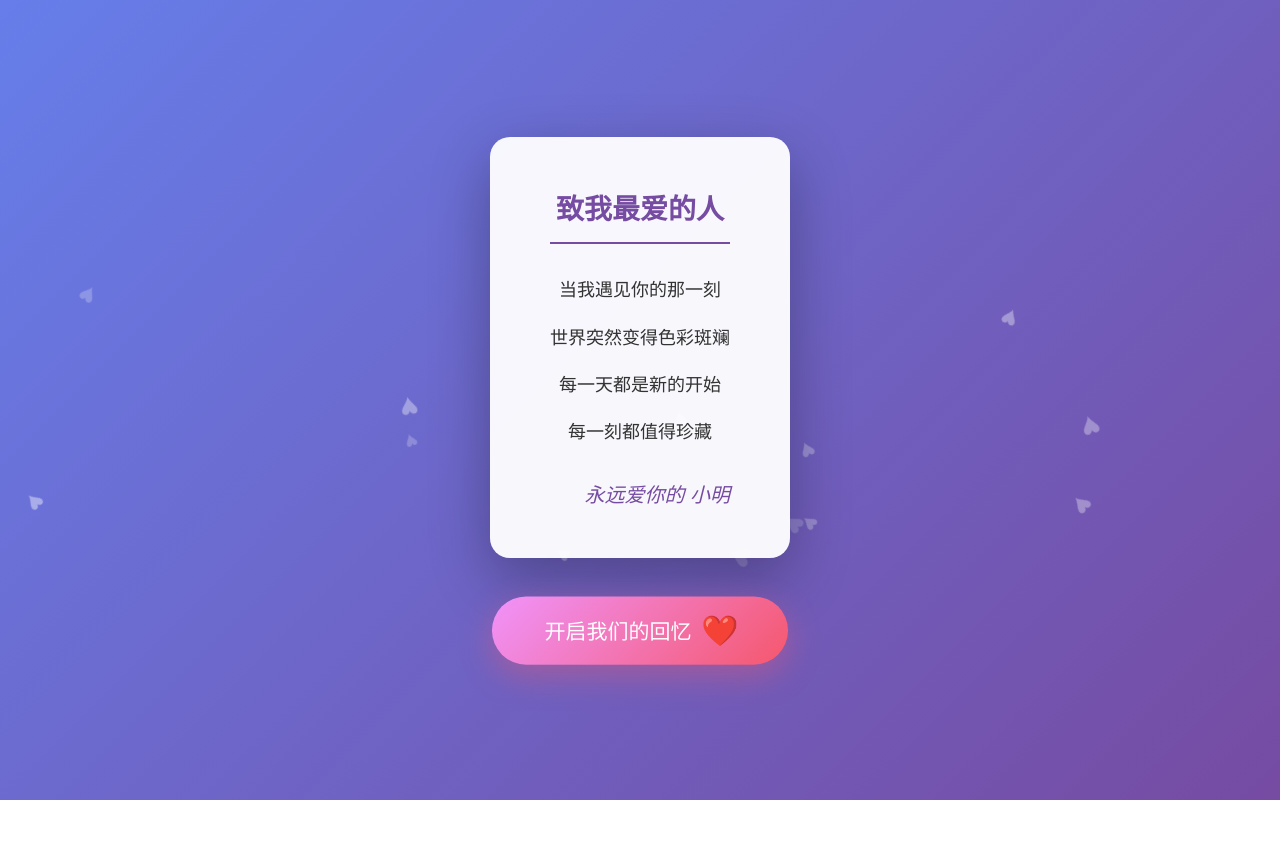
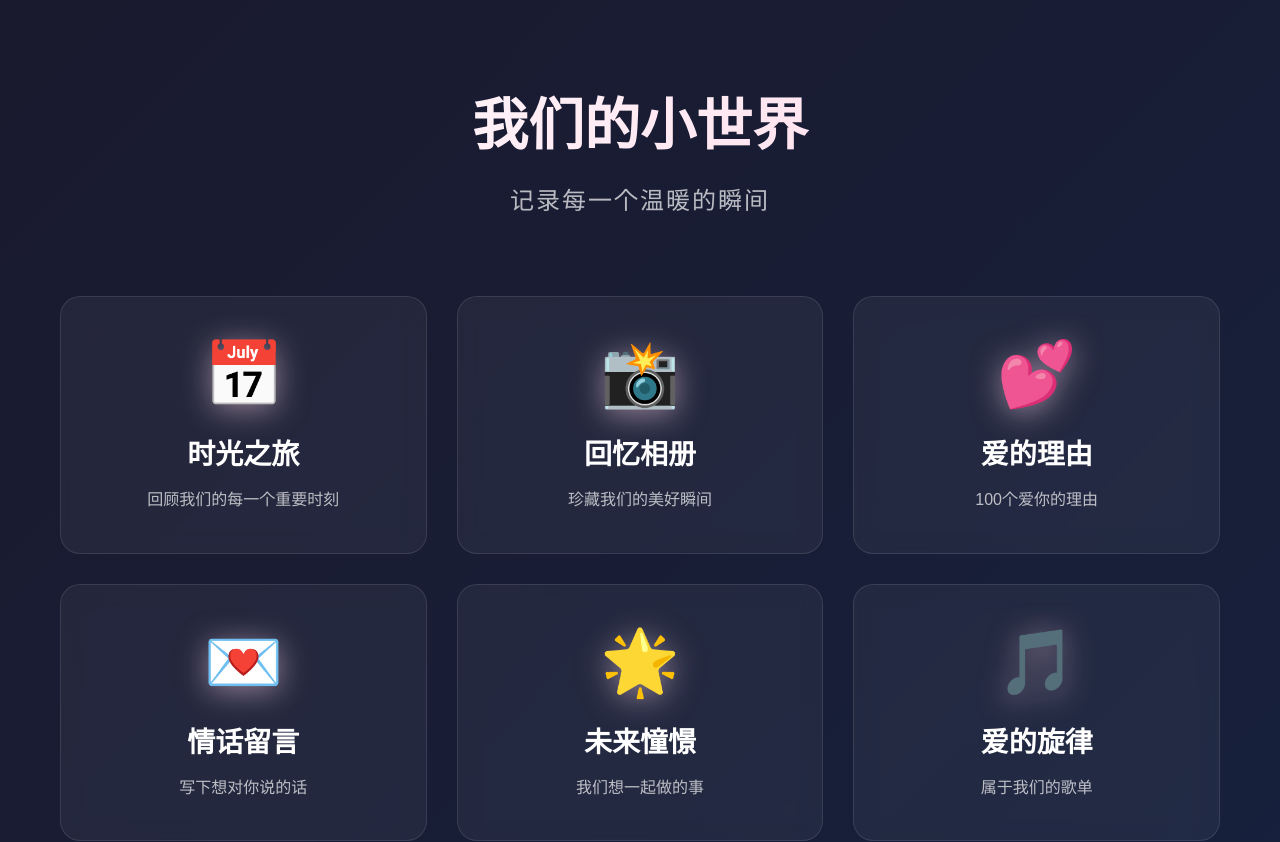
Before and after one commit to continuing2022/Love, a Vue app: page / in a window 1280 px wide. Shown: the top 842 px of the page. Before the commit the page ends 800 px from the top, so only its background shows below. Built offline with nearby package versions, Linux system fonts and the light colour scheme.

Commit message:
feature::100个爱你的理由

```diff
--- a/src/components/Home.vue
+++ b/src/components/Home.vue
@@ -1,36 +1,7 @@
 <template>
   <div class="home">
-    <!-- 欢迎屏幕 -->
-    <div v-if="showWelcome" class="welcome-screen">
-      <div class="welcome-content">
-        <div class="love-letter">
-          <div class="letter-header">致我最爱的人</div>
-          <div class="letter-body">
-            <p class="letter-line">当我遇见你的那一刻</p>
-            <p class="letter-line">世界突然变得色彩斑斓</p>
-            <p class="letter-line">每一天都是新的开始</p>
-            <p class="letter-line">每一刻都值得珍藏</p>
-          </div>
-          <div class="letter-signature">永远爱你的 {{ yourName }}</div>
-        </div>
-        <button class="enter-button" @click="enterSite">
-          <span class="button-text">开启我们的回忆</span>
-          <span class="button-icon">❤️</span>
-        </button>
-      </div>
-      <div class="floating-hearts">
-        <div
-          v-for="i in 15"
-          :key="i"
-          class="floating-heart"
-          :style="getHeartStyle(i)"
-        >
-          ♥
-        </div>
-      </div>
-    </div>
     <!-- 主导航页面 -->
-    <div v-if="!showWelcome" class="main-nav">
+    <div class="main-nav">
       <div class="nav-header">
         <h1 class="site-title">我们的小世界</h1>
         <p class="site-subtitle">记录每一个温暖的瞬间</p>
@@ -103,6 +74,8 @@
         <button class="modal-button" @click="closeModal">好的</button>
       </div>
     </div>
+
+    <!-- 爱的理由组件 -->
     <ReasonLove ref="loveRef" />
   </div>
 </template>
@@ -111,13 +84,12 @@
 import { ref, computed } from "vue";
 import { useRouter } from "vue-router";
 import ReasonLove from "./ReasonLove.vue";
-const router = useRouter(); //路由
+
+const router = useRouter();
 const loveRef = ref(null);
 
-const yourName = ref("小明"); // 修改为你的名字
 const startDate = new Date("2024-01-01"); // 修改为你们在一起的日期
 
-const showWelcome = ref(true);
 const showComingSoonModal = ref(false);
 const comingSoonFeature = ref("");
 
@@ -129,14 +101,8 @@ const daysCount = computed(() => {
   return diffDays;
 });
 
-// 进入网站
-const enterSite = () => {
-  showWelcome.value = false;
-};
-
 // 前往时间轴
 const goToTimeline = () => {
-  // 路由跳转到时间轴页面
   router.push({ name: "Timeline" });
 };
 
@@ -146,23 +112,15 @@ const showComingSoon = (feature) => {
   showComingSoonModal.value = true;
 };
 
+// 显示爱的理由弹幕
 const showReasonLove = () => {
-  loveRef.value.startBarrage();
+  // 直接调用子组件的方法
+  loveRef.value?.startBarrage();
 };
+
 // 关闭模态框
 const closeModal = () => {
   showComingSoonModal.value = false;
-};
-
-// 生成随机的心形样式
-const getHeartStyle = (index) => {
-  return {
-    left: `${Math.random() * 100}%`,
-    animationDelay: `${Math.random() * 5}s`,
-    animationDuration: `${8 + Math.random() * 4}s`,
-    fontSize: `${20 + Math.random() * 20}px`,
-    opacity: 0.3 + Math.random() * 0.4,
-  };
 };
 </script>
 
@@ -174,147 +132,7 @@ const getHeartStyle = (index) => {
   font-family: "Microsoft YaHei", "PingFang SC", Arial, sans-serif;
 }
 
-/* 欢迎屏幕 */
-.welcome-screen {
-  position: fixed;
-  top: 0;
-  left: 0;
-  width: 100%;
-  height: 100vh;
-  background: linear-gradient(135deg, #667eea 0%, #764ba2 100%);
-  display: flex;
-  align-items: center;
-  justify-content: center;
-  z-index: 9999;
-  overflow: hidden;
-}
-
-.welcome-content {
-  text-align: center;
-  z-index: 2;
-  animation: fadeInUp 1s ease;
-}
-
-.love-letter {
-  background: rgba(255, 255, 255, 0.95);
-  padding: 50px 60px;
-  border-radius: 20px;
-  box-shadow: 0 20px 60px rgba(0, 0, 0, 0.3);
-  max-width: 500px;
-  margin: 0 auto 40px;
-  animation: letterOpen 1s ease;
-}
-
-.letter-header {
-  font-size: 28px;
-  font-weight: bold;
-  color: #764ba2;
-  margin-bottom: 30px;
-  border-bottom: 2px solid #764ba2;
-  padding-bottom: 15px;
-}
-
-.letter-body {
-  margin: 30px 0;
-}
-
-.letter-line {
-  font-size: 18px;
-  color: #333;
-  margin: 15px 0;
-  line-height: 1.8;
-  animation: fadeIn 1s ease;
-  animation-fill-mode: backwards;
-}
-
-.letter-line:nth-child(1) {
-  animation-delay: 0.5s;
-}
-.letter-line:nth-child(2) {
-  animation-delay: 0.8s;
-}
-.letter-line:nth-child(3) {
-  animation-delay: 1.1s;
-}
-.letter-line:nth-child(4) {
-  animation-delay: 1.4s;
-}
-
-.letter-signature {
-  font-size: 20px;
-  color: #764ba2;
-  font-style: italic;
-  margin-top: 30px;
-  text-align: right;
-}
-
-.enter-button {
-  background: linear-gradient(135deg, #f093fb 0%, #f5576c 100%);
-  border: none;
-  padding: 18px 50px;
-  font-size: 20px;
-  color: white;
-  border-radius: 50px;
-  cursor: pointer;
-  display: flex;
-  align-items: center;
-  gap: 12px;
-  margin: 0 auto;
-  transition: all 0.3s ease;
-  box-shadow: 0 10px 30px rgba(245, 87, 108, 0.4);
-  animation: pulse 2s ease infinite;
-}
-
-.enter-button:hover {
-  transform: translateY(-3px);
-  box-shadow: 0 15px 40px rgba(245, 87, 108, 0.6);
-}
-
-.button-icon {
-  font-size: 24px;
-  animation: heartbeat 1.5s ease infinite;
-}
-
-.floating-hearts {
-  position: absolute;
-  top: 0;
-  left: 0;
-  width: 100%;
-  height: 100%;
-  pointer-events: none;
-  overflow: hidden;
-}
-
-.floating-heart {
-  position: absolute;
-  color: rgba(255, 255, 255, 0.6);
-  animation: floatUp 10s linear infinite;
-}
-
-@keyframes floatUp {
-  0% {
-    bottom: -10%;
-    transform: translateX(0) rotate(0deg);
-  }
-  50% {
-    transform: translateX(20px) rotate(180deg);
-  }
-  100% {
-    bottom: 110%;
-    transform: translateX(0) rotate(360deg);
-  }
-}
-
-@keyframes letterOpen {
-  0% {
-    transform: scale(0.8) rotateX(-90deg);
-    opacity: 0;
-  }
-  100% {
-    transform: scale(1) rotateX(0deg);
-    opacity: 1;
-  }
-}
+/* 欢迎屏幕 样式已移除 */
 
 @keyframes fadeInUp {
   from {
--- a/src/components/ReasonLove.vue
+++ b/src/components/ReasonLove.vue
@@ -1,139 +1,311 @@
 <template>
-  <div
-    class="min-h-screen bg-gradient-to-br from-pink-100 to-purple-100 flex items-center justify-center p-4"
-  >
-    <!-- 弹幕层 -->
-    <div
-      v-if="isOpen"
-      class="fixed inset-0 bg-black bg-opacity-50 backdrop-blur-sm z-50"
-    >
+  <!-- 只在打开时显示弹窗 -->
+  <div class="Love" v-if="isOpen">
+    <!-- 弹幕容器 -->
+    <div class="absolute inset-0 overflow-hidden">
       <!-- 弹幕内容 -->
+      <TransitionGroup name="barrage">
         <div
           v-for="msg in messages"
           :key="msg.id"
-        class="absolute px-4 py-2 rounded-lg shadow-lg text-sm font-medium whitespace-nowrap animate-fade-in"
+          class="love-item"
           :style="{
+            position: 'absolute',
             top: msg.position.top + '%',
             left: msg.position.left + '%',
             backgroundColor: msg.color,
             color: '#fff',
             textShadow: '1px 1px 2px rgba(0,0,0,0.3)',
-          animation: 'fadeIn 0.5s ease-in-out',
           }"
         >
           {{ msg.text }}
         </div>
+      </TransitionGroup>
+    </div>
 
     <!-- 结束提示 -->
+    <div v-if="showCloseBtn" class="text-center">
       <div
-        v-if="showCloseBtn"
-        class="fixed inset-0 flex items-center justify-center z-60"
+        class="animate-pulse"
+        style="
+          color: white;
+          font-size: 1.875rem;
+          font-weight: bold;
+          margin-bottom: 1.5rem;
+        "
       >
-        <div class="text-center animate-bounce">
-          <div class="text-white text-2xl font-bold mb-4">
         ❤️ 这就是我爱你的100个理由 ❤️
       </div>
+
       <button
         @click="closeBarrage"
-            class="px-8 py-4 bg-white text-pink-600 text-xl font-bold rounded-full shadow-2xl hover:bg-pink-50 transform hover:scale-110 transition-all duration-300"
+        class="animate-bounce"
+        style="
+          padding: 1.25rem 2.5rem;
+          background: linear-gradient(to right, #ec4899, #ef4444);
+          color: white;
+          font-size: 1.25rem;
+          font-weight: bold;
+          border-radius: 9999px;
+          box-shadow: 0 20px 25px -5px rgba(0, 0, 0, 0.1),
+            0 10px 10px -5px rgba(0, 0, 0, 0.04);
+          transition: all 0.3s;
+        "
       >
         收下这份爱 💝
       </button>
     </div>
   </div>
-    </div>
-  </div>
 </template>
 
 <script setup>
-import { ref, onUnmounted } from "vue";
+import { ref, onUnmounted, onMounted } from "vue";
 import reasons from "../data/reasons.json";
 import colors from "../data/colors.json";
-// import { useRouter } from "vue-router";
 
-// const router = useRouter();
 const isOpen = ref(false);
 const messages = ref([]);
 const showCloseBtn = ref(false);
 
+// 移动端检测（可响应窗口尺寸变化）
+const isMobile = ref(false);
+let resizeHandler = null;
+
 let index = 0;
 let timer = null;
+let prevBodyOverflow = "";
 
+// 生成随机位置,避免重叠
 const getRandomPos = () => ({
-  top: Math.random() * 70 + 5,
-  left: Math.random() * 80 + 5,
+  // 对移动端和桌面端使用稍微不同的分布
+  top: Math.random() * (isMobile.value ? 70 : 80) + 5, // 5% - ~75/85%
+  left: Math.random() * (isMobile.value ? 70 : 80) + 5,
 });
 
-// 启动
+// 保持消息不自动消失（消息将一直保留，直到用户点击关闭）
+
+// 启动弹幕
 const startBarrage = () => {
+  // 开始播放爱的理由弹幕
+
+  // 记录并锁定页面滚动，避免背景滚动影响移动体验
+  prevBodyOverflow = document.body.style.overflow || "";
+  document.body.style.overflow = "hidden";
+
+  // 更新移动端标记
+  isMobile.value = window.innerWidth <= 640;
+
+  // 重置状态
   isOpen.value = true;
   messages.value = [];
   showCloseBtn.value = false;
   index = 0;
 
-  let delay = 800;
-  const minDelay = 100;
-  const maxDelay = 800;
-  const speedUpPoint = 30;
-  const slowDownPoint = 70;
+  // 速度控制参数
+  let delay = 800; // 初始延迟
+  const minDelay = 100; // 最快速度
+  const maxDelay = 800; // 最慢速度
+  const speedUpPoint = 30; // 前30个加速
+  const slowDownPoint = 80; // 80个后减速
 
   const addMessage = () => {
     if (index < reasons.length) {
+      // 添加新消息
+      const id = Date.now() + Math.random();
       messages.value.push({
-        id: Date.now() + Math.random(),
+        id,
         text: reasons[index],
         color: colors[Math.floor(Math.random() * colors.length)],
         position: getRandomPos(),
       });
 
+      // 不再自动移除消息 — 保持所有已添加的消息直到用户关闭弹幕
+      // 如果未来需要限制内存，可在此处加入按需回收策略
+
       index++;
 
-      // 动态速度
+      // 动态调整速度
       if (index <= speedUpPoint) {
+        // 前30个:从慢到快
         delay = maxDelay - ((maxDelay - minDelay) / speedUpPoint) * index;
       } else if (index <= slowDownPoint) {
+        // 中间40个:保持最快速度
         delay = minDelay;
       } else {
+        // 最后30个:从快到慢
         const slowProgress =
           (index - slowDownPoint) / (reasons.length - slowDownPoint);
         delay = minDelay + (maxDelay - minDelay) * slowProgress;
       }
 
+      // 继续下一个
       timer = setTimeout(addMessage, delay);
     } else {
-      setTimeout(() => (showCloseBtn.value = true), 1000);
+      // 全部显示完毕,延迟显示关闭按钮
+      setTimeout(() => {
+        showCloseBtn.value = true;
+      }, 1000);
     }
   };
 
+  // 开始添加消息
   addMessage();
 };
 
-// 关闭
+// 关闭弹幕
 const closeBarrage = () => {
   isOpen.value = false;
   messages.value = [];
   showCloseBtn.value = false;
-  // router.push({ name: "Home" });
+  index = 0;
+
+  if (timer) {
     clearTimeout(timer);
+    timer = null;
+  }
+
+  // 关闭时恢复页面滚动
+
+  // 恢复页面滚动
+  document.body.style.overflow = prevBodyOverflow || "";
 };
 
-onUnmounted(() => clearTimeout(timer));
+// 组件卸载时清理
+onUnmounted(() => {
+  if (timer) {
+    clearTimeout(timer);
+  }
+  // 恢复滚动并清理 resize 监听
+  document.body.style.overflow = prevBodyOverflow || "";
+  if (resizeHandler) window.removeEventListener("resize", resizeHandler);
+});
 
-// 对外暴露方法（必须在 startBarrage 定义之后）
+// 对外暴露方法
 defineExpose({
   startBarrage,
 });
 </script>
 
-<style>
-@keyframes fadeIn {
+<style scoped>
+.love-item {
+  width: clamp(120px, 28vw, 200px);
+  display: flex;
+  justify-content: center;
+  align-items: center;
+  font-size: clamp(12px, 3.5vw, 16px);
+  font-weight: 500;
+  white-space: nowrap;
+  border-radius: 8px;
+  box-shadow: 0 4px 10px rgba(0, 0, 0, 0.15);
+  text-shadow: 1px 1px 2px rgba(0, 0, 0, 0.3);
+  animation: fadeIn 0.5s ease-in-out;
+  padding: 8px 10px;
+  touch-action: manipulation;
+}
+.Love {
+  z-index: 100000;
+  position: fixed;
+  inset: 0;
+  width: 100vw;
+  height: 100vh;
+}
+/* 弹幕进入动画 */
+.barrage-enter-active {
+  animation: barrageIn 0.5s ease-out;
+}
+
+@keyframes barrageIn {
   from {
     opacity: 0;
-    transform: scale(0.8);
+    transform: scale(0.5) rotate(-10deg);
+  }
+  to {
+    opacity: 1;
+    transform: scale(1) rotate(0deg);
+  }
+}
+
+/* 整体淡入淡出 */
+.fade-enter-active,
+.fade-leave-active {
+  transition: opacity 0.3s ease;
+}
+
+.fade-enter-from,
+.fade-leave-to {
+  opacity: 0;
+}
+
+/* 按钮缩放动画 */
+.scale-enter-active {
+  animation: scaleIn 0.6s cubic-bezier(0.68, -0.55, 0.265, 1.55);
+}
+
+@keyframes scaleIn {
+  from {
+    opacity: 0;
+    transform: scale(0);
   }
   to {
     opacity: 1;
     transform: scale(1);
   }
 }
+
+/* 脉动效果 */
+@keyframes pulse {
+  0%,
+  100% {
+    opacity: 1;
+  }
+  50% {
+    opacity: 0.7;
+  }
+}
+
+.animate-pulse {
+  animation: pulse 2s cubic-bezier(0.4, 0, 0.6, 1) infinite;
+}
+
+/* 弹跳效果 */
+@keyframes bounce {
+  0%,
+  100% {
+    transform: translateY(0);
+  }
+  50% {
+    transform: translateY(-10px);
+  }
+}
+
+.animate-bounce {
+  animation: bounce 1s infinite;
+}
+.text-center {
+  z-index: 10002;
+  position: absolute;
+  top: 50%;
+  left: 50%;
+  transform: translate(-50%, -50%);
+  display: flex;
+  flex-direction: column;
+  align-items: center;
+}
+
+@media (max-width: 640px) {
+  .love-item {
+    width: 70vw;
+    font-size: 16px;
+    padding: 12px 14px;
+  }
+
+  .text-center {
+    padding: 0 20px;
+  }
+
+  .text-center button {
+    padding: 16px 28px !important;
+    font-size: 18px !important;
+  }
+}
 </style>
```
Lines whose indentation alone changed are shown as unchanged.
